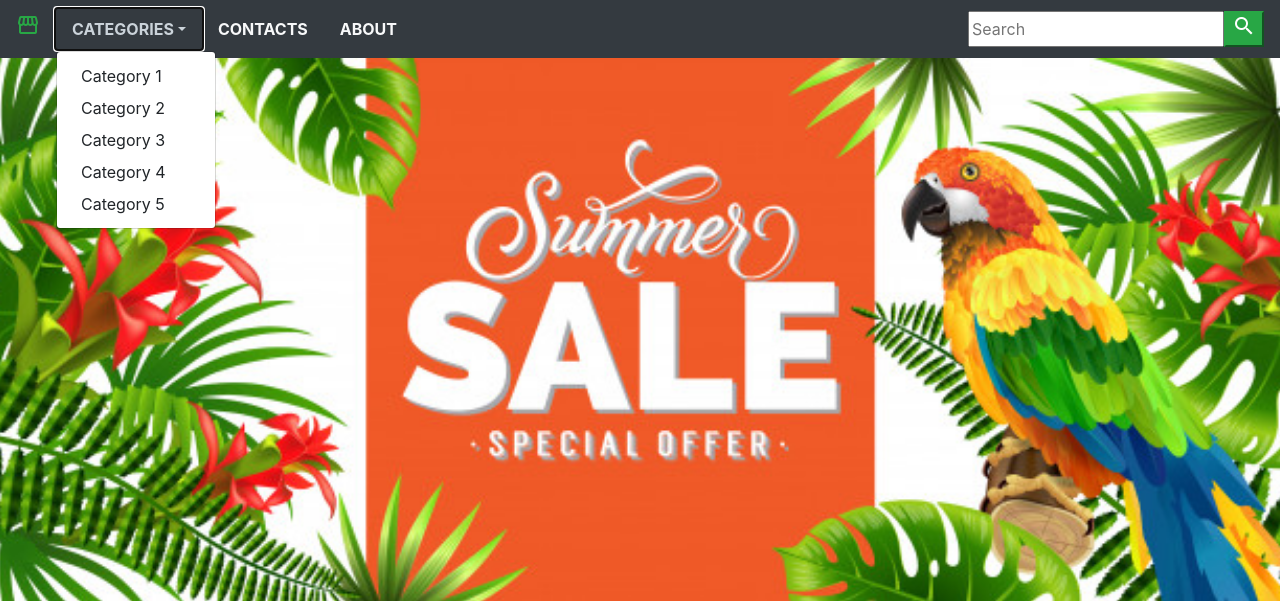
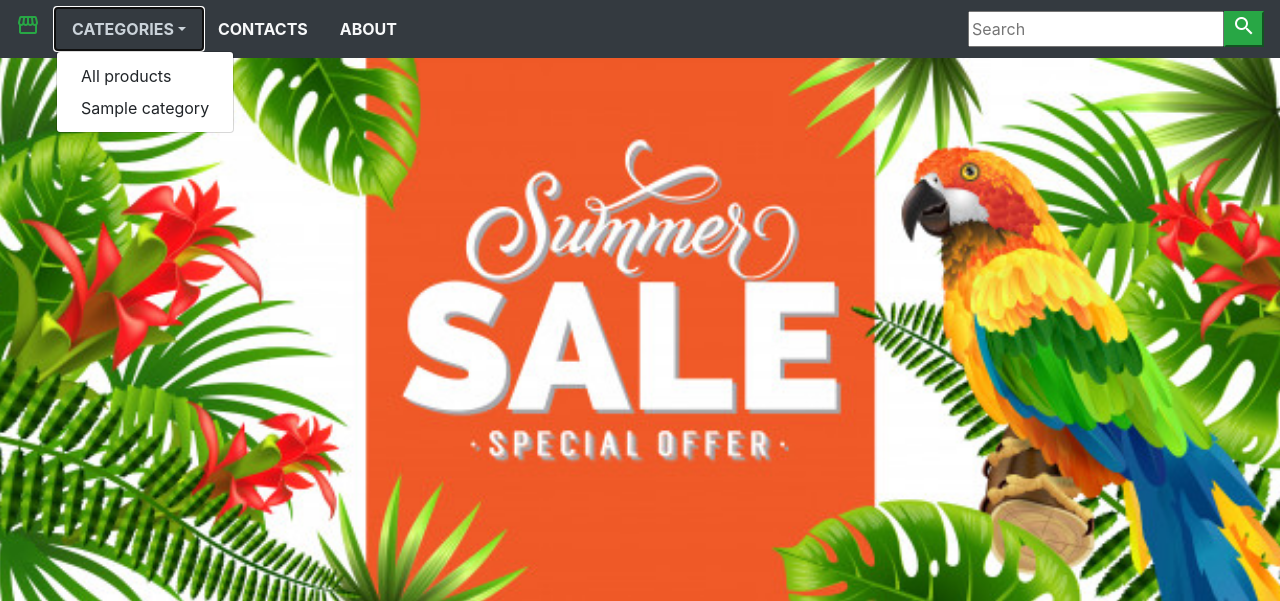
Before and after one commit to JackCX777/django_ecommerce, a Django app: template shop/templates/home.html in a window 1280 px wide, after a click on "CATEGORIES". Shown: the top 601 px of the page. Run offline with Django 3.2, Linux system fonts and the light colour scheme; the template is opened without the code that fills it: most values are stand-ins (such as "Sample title", 1, 10 or a date in 2020); grey boxes marked "Sample" are stand-in pictures.

Commit message:
File /shop/context_processors.py with func menu_links(), that returns dict added. Function menu_links() from file /shop/context_processors.py registred in TEMPLATES from file settings.py. Function get_url() added to file /shop/models.py. File /shop/templates/navbar.html edited.

```diff
--- a/django_ecommerce/settings.py
+++ b/django_ecommerce/settings.py
@@ -65,6 +65,7 @@ TEMPLATES = [
                 'django.template.context_processors.request',
                 'django.contrib.auth.context_processors.auth',
                 'django.contrib.messages.context_processors.messages',
+                'shop.context_processors.menu_links',
             ],
         },
     },
--- /dev/null
+++ b/shop/context_processors.py
@@ -0,0 +1,6 @@
+from .models import Category
+
+
+def menu_links(request):
+    links = Category.objects.all()
+    return dict(links=links)
--- a/shop/models.py
+++ b/shop/models.py
@@ -1,4 +1,5 @@
 from django.db import models
+from django.urls import reverse
 
 
 class Category(models.Model):
@@ -11,6 +12,9 @@ class Category(models.Model):
         ordering = ('name', )
         verbose_name = 'category'
         verbose_name_plural = 'categories'
+
+    def get_url(self):
+        return reverse('products_by_category', args=[self.slug])
 
     def __str__(self):
         return self.name
--- a/shop/templates/navbar.html
+++ b/shop/templates/navbar.html
@@ -1,5 +1,5 @@
 <nav class="navbar navbar-expand-md navbar-light bg-dark">
-    <a class="navbar-brand" href="#"><i class="material-icons text-success material-icons md-48">storefront</i></a>
+    <a class="navbar-brand" href="/"><i class="material-icons text-success material-icons md-48">storefront</i></a>
     <button class="navbar-toggler bg-light" data-toggle="collapse" data-target="#navbar">
         <span class="navbar-toggler-icon"></span>
     </button>
@@ -9,11 +9,10 @@
                 <a class="nav-link text-light text-uppercase font-weight-bold px-3 dropdown-toggle"
                    data-toggle="dropdown" href="">Categories</a>
                     <div class="dropdown-menu">
-                        <a class="dropdown-item" href="">Category 1</a>
-                        <a class="dropdown-item" href="">Category 2</a>
-                        <a class="dropdown-item" href="">Category 3</a>
-                        <a class="dropdown-item" href="">Category 4</a>
-                        <a class="dropdown-item" href="">Category 5</a>
+                        <a class="dropdown-item" href="{% url 'home' %}">All products</a>
+                        {% for category in links %}
+                        <a class="dropdown-item" href="{{category.get_url}}">{{category.name}}</a>
+                        {% endfor %}
                     </div>
             </li>
             <li class="nav-item"><a class="nav-link text-light text-uppercase font-weight-bold px-3"
```
